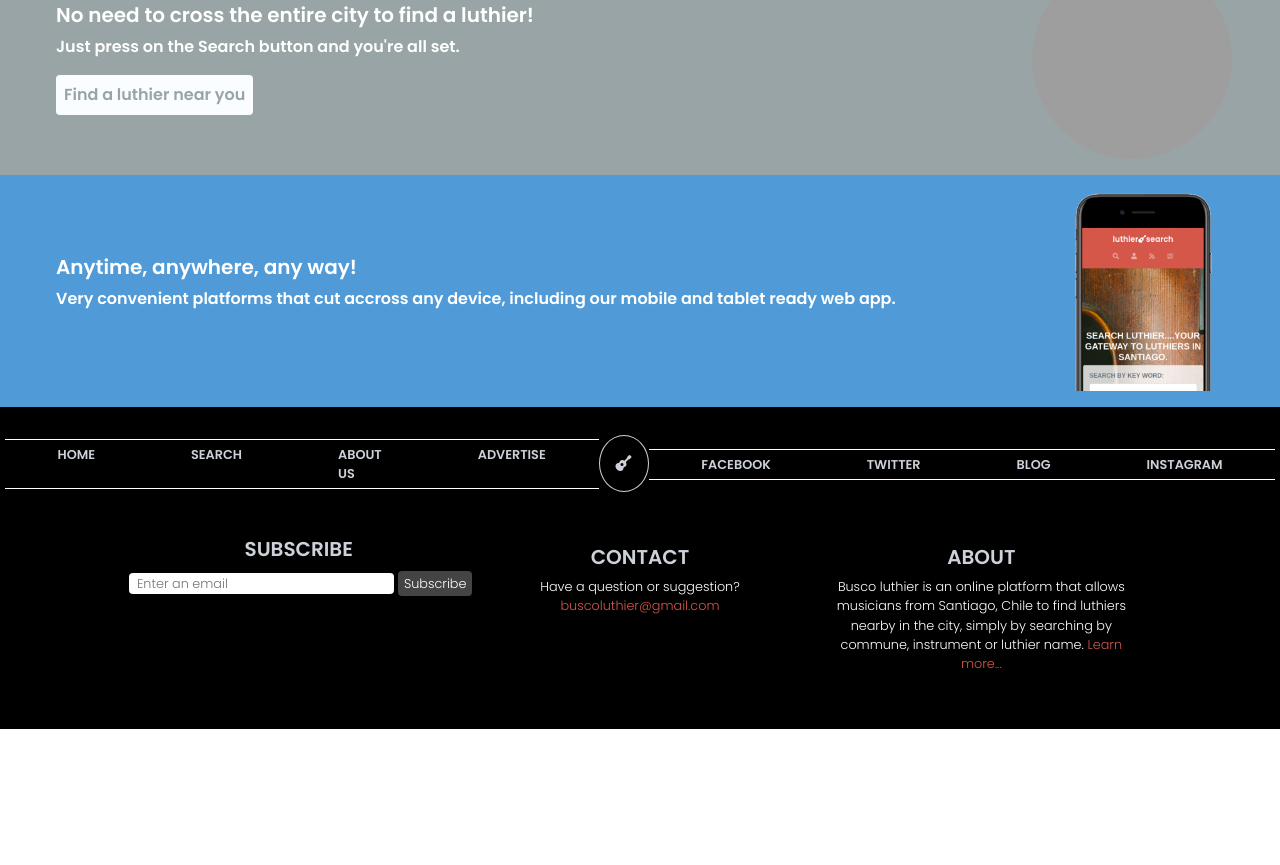
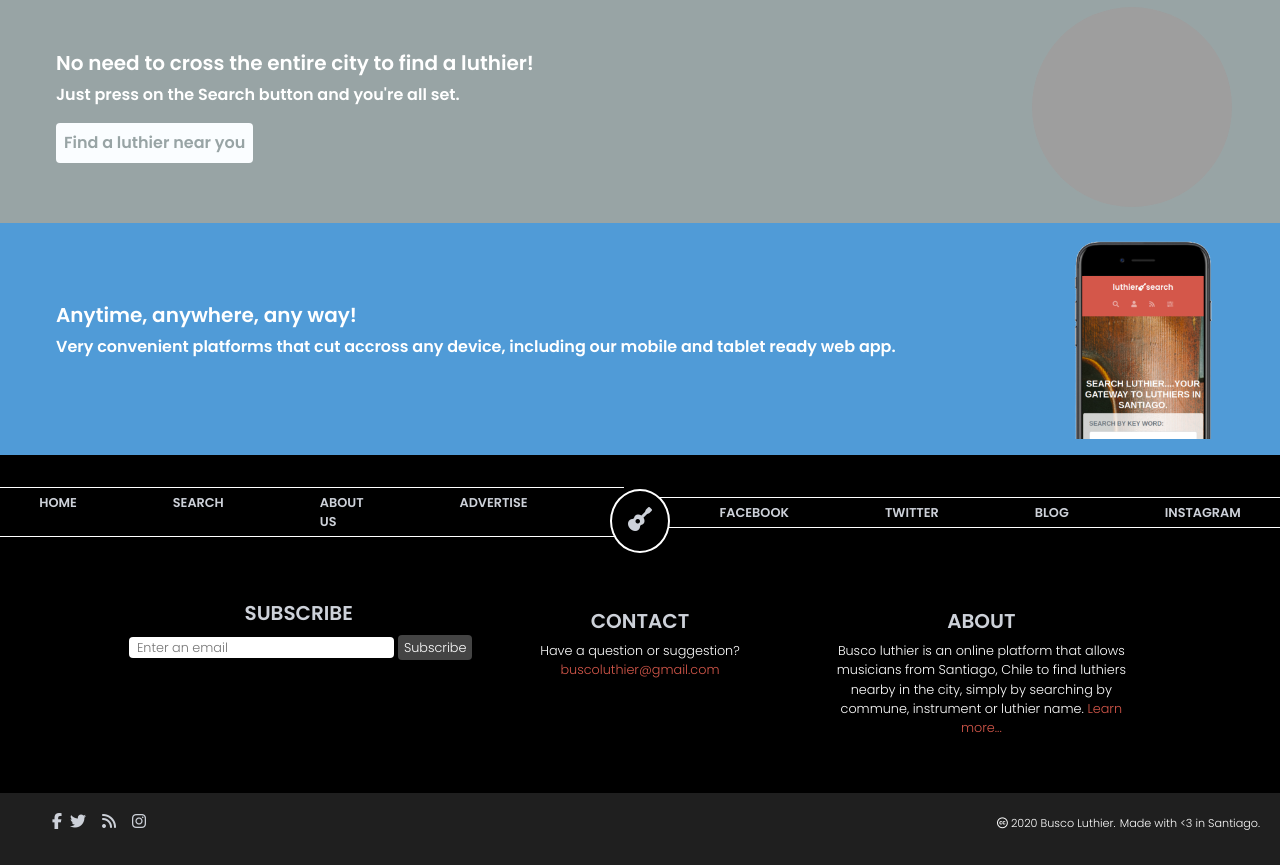
Before and after one commit to aliciapaz/buscoLuthier, a website: page index.html in a window 1280 px wide. Shown: the part 1596-2461 px from the top of the page. Before the commit the page ends 2325 px from the top, so only its background shows below. Drawn offline with Linux system fonts and the light colour scheme; grey boxes are pictures that could not be loaded.

Commit message:
add footer

```diff
--- a/index.html
+++ b/index.html
@@ -166,12 +166,13 @@
     </div>
 
     <!-- footer -->
+
     <div class="bottom-wrapper">
-      <nav class="bottom-navbar d-none d-md-block mb-5">
+      <nav class="bottom-navbar d-none d-md-block mb-5 position-relative">
         <div
           class="container-fluid d-flex align-items-center justify-content-center"
         >
-          <ul class="bottom-links d-flex">
+          <ul class="bottom-links d-flex pe-5">
             <li class="bottom-link">
               <a href="#" class="link-light text-decoration-none">HOME</a>
             </li>
@@ -185,14 +186,7 @@
               <a href="#" class="link-light text-decoration-none">ADVERTISE</a>
             </li>
           </ul>
-          <div class="center-icon">
-            <a
-              class="link-light rounded-circle border border-light p-3"
-              href="#"
-              ><i class="fas fa-guitar"></i
-            ></a>
-          </div>
-          <ul class="bottom-links d-flex">
+          <ul class="bottom-links d-flex ps-5">
             <li class="bottom-link">
               <a href="#" class="link-light text-decoration-none">FACEBOOK</a>
             </li>
@@ -206,6 +200,9 @@
               <a href="#" class="link-light text-decoration-none">INSTAGRAM</a>
             </li>
           </ul>
+          <div class="center-icon position-absolute">
+            <a class="link-light" href="#"><i class="fas fa-guitar fs-4"></i></a>
+          </div>
         </div>
       </nav>
       <div class="subscribe-container container-fluid mt-3">
@@ -244,9 +241,8 @@
               >
             </h5>
             <p class="text-center">
-              Have a question or suggestion? <a
-                href="#"
-                class="subs-link text-decoration-none"
+              Have a question or suggestion?
+              <a href="#" class="subs-link text-decoration-none"
                 >buscoluthier@gmail.com</a
               >
             </p>
@@ -261,13 +257,38 @@
               Busco luthier is an online platform that allows musicians from
               Santiago, Chile to find luthiers nearby in the city, simply by
               searching by commune, instrument or luthier name.
-              <a class="subs-link text-decoration-none" href="#">Learn more...</a>
+              <a class="subs-link text-decoration-none" href="#"
+                >Learn more...</a
+              >
             </p>
           </div>
         </div>
       </div>
     </div>
-
+    <footer class="footer d-flex flex-column flex-md-row justify-content-between">
+      <ul class="social-links d-flex mx-auto mx-md-1">
+        <li>
+          <a href="#" class="link-light"
+            ><i class="fab fa-facebook-f"></i
+          ></a>
+        </li>
+        <li>
+          <a href="#" class="link-light"><i class="px-2 fab fa-twitter"></i></a>
+        </li>
+        <li>
+          <a href="#" class="link-light"><i class="px-2 fas fa-rss"></i></a>
+        </li>
+        <li>
+          <a href="#" class="link-light"
+            ><i class="px-2 fab fa-instagram"></i
+          ></a>
+        </li>
+      </ul>
+      <div class="mx-auto mx-md-1">
+        <span class="flex legal-span"><i class="fab fa-creative-commons"></i> 2020 Busco Luthier.</span>
+        <span class="flex legal-span">Made with &lt;3 in Santiago.</span>
+      </div>
+    </footer>
     <script
       src="https://kit.fontawesome.com/bffcdc15fc.js"
       crossorigin="anonymous"
--- a/scss/style.scss
+++ b/scss/style.scss
@@ -5,6 +5,12 @@
 @import url('https://fonts.googleapis.com/css2?family=Poppins:wght@200;300;600&display=swap');
 
 /* global */
+
+ul {
+  list-style: none;
+  padding: 0;
+  margin: 0;
+}
 
 $red-color: #d4574a;
 $poppins: "Poppins", sans-serif;
@@ -28,12 +34,7 @@ $theme-colors: (
   background-size: cover;
   background-position: 50% 50%;
   width: 100%;
-  @media only screen and (max-width: 768px) {
-    height: 60rem;
-  }
-  @media only screen and (min-width: 1024px) {
-    height: 35rem;
-  }
+  height: 38rem;
 }
 
 .wrapper-img .sl-title {
@@ -99,7 +100,6 @@ $theme-colors: (
   background-color: #509bd7;
 }
 
-/* footer */
 /*bottom nav bar*/
 
 .bottom-wrapper {
@@ -109,9 +109,7 @@ $theme-colors: (
 }
 
 .bottom-navbar .bottom-links {
-  list-style: none;
   padding: 0 .3rem;
-  margin:0;
   border-top: 1px solid #fff;
   border-bottom: 1px solid #fff;
   max-width: 95%;
@@ -128,7 +126,16 @@ $theme-colors: (
   }
 }
 
-/* subscribe */
+.center-icon {
+  background-color: #000;
+  border: 2px solid #fff;
+  padding: 1rem;
+  border-radius: 50%;
+  bottom: 0;
+
+}
+
+/* subscribe section */
 .subscribe-container {
   max-width: 80%;
   font-size: .8rem;
@@ -154,5 +161,17 @@ $theme-colors: (
   color: $red-color;
 }
 
+/* footer */
+
+.footer {
+  background-color: #1f1f1f;
+  padding: 1rem;
+}
+
+.legal-span {
+  font-family: $poppins;
+  font-size: .7rem;
+  color: #fff;
+}
 
 @import "../node_modules/bootstrap/scss/bootstrap.scss";
```
Also changed, not shown: css/style.css, 1 other file.
